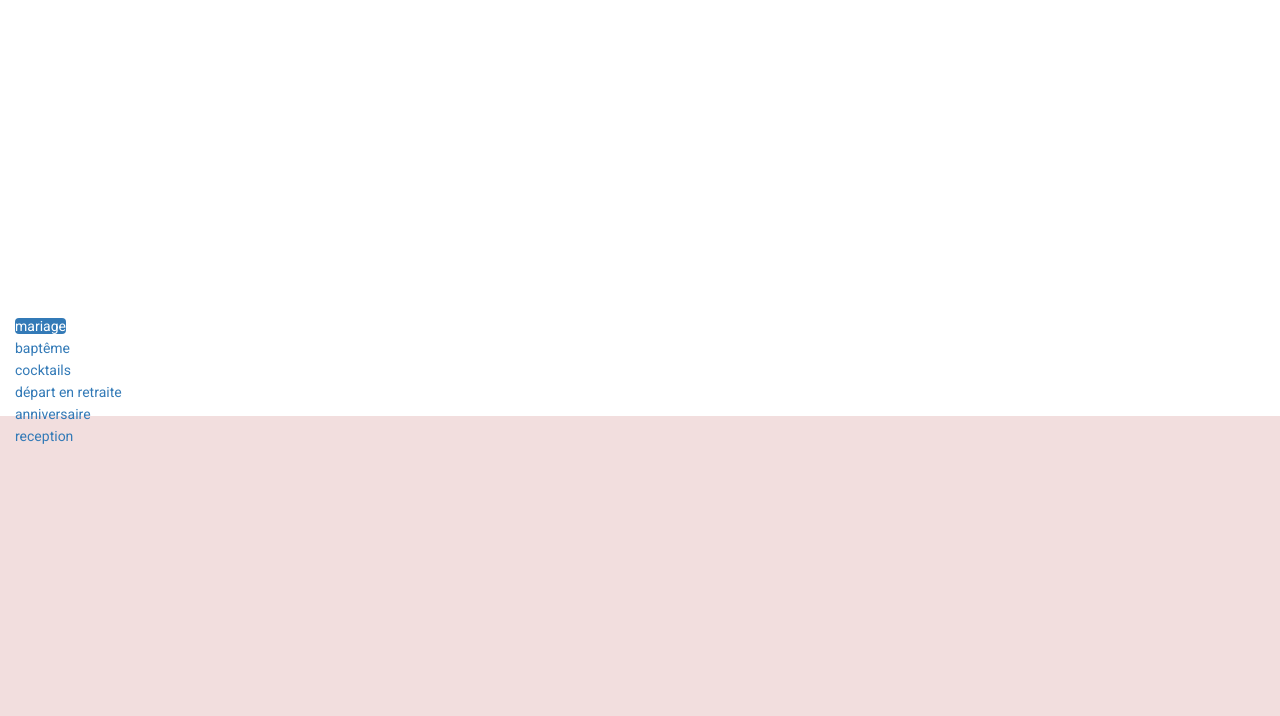
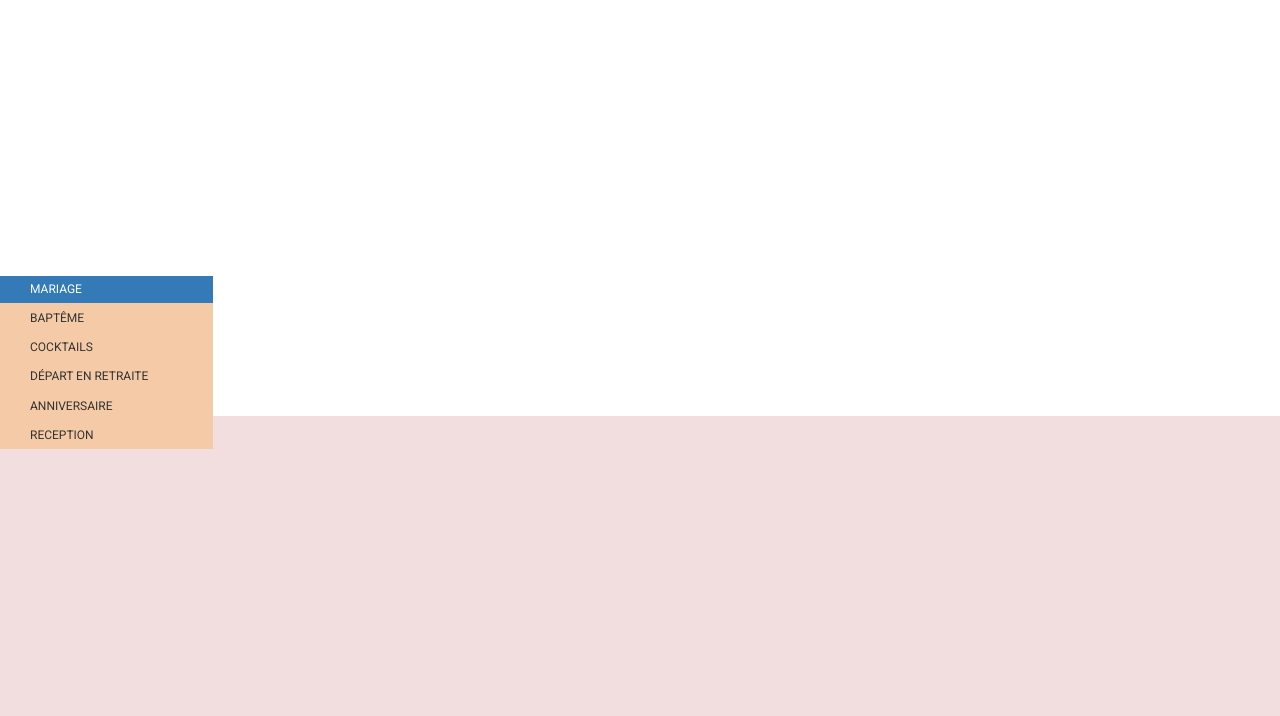
Before and after one commit to Juliette3529/fedala.2, a plain HTML site: page evenement.html in a window 1280 px wide. Shown: the part 84-800 px from the top of the page. Drawn offline with nearby package versions, Linux system fonts and the light colour scheme.

Commit message:
Css - Navigation sidebar

```diff
--- a/style.css
+++ b/style.css
@@ -57,14 +57,41 @@ ul{;
 
 /***********************Evenement-Page***************************/
 .navigation{
-    text-decoration: none;
-
     z-index: 1;
     position: fixed;
-    top: 50%;
+    top: 45%;
     left: 0;
 }
 
+.navigation li a{
+    width: 100%;
+    display: block;
+    padding: 5px 30px;
+    display: block;
+    font-family: "Roboto", sans-serif;
+    font-size: 12px;
+    color: #333;
+    text-decoration: none;
+    text-transform: uppercase;
+}
+
+.navigation{
+    margin: 0 auto;
+    padding: 0;
+    background-color:#F5cba7;
+}
+
+.navigation a:hover{
+    background-color: #ff3f34;
+    color: white;
+}
+.nav-stacked li{
+    margin-top: 0px;
+}
+.nav-pills > li > a{
+    border-radius: 0px;
+
+}
 /********************Section Blocks Evens************************/
 
 .default_block{
```
